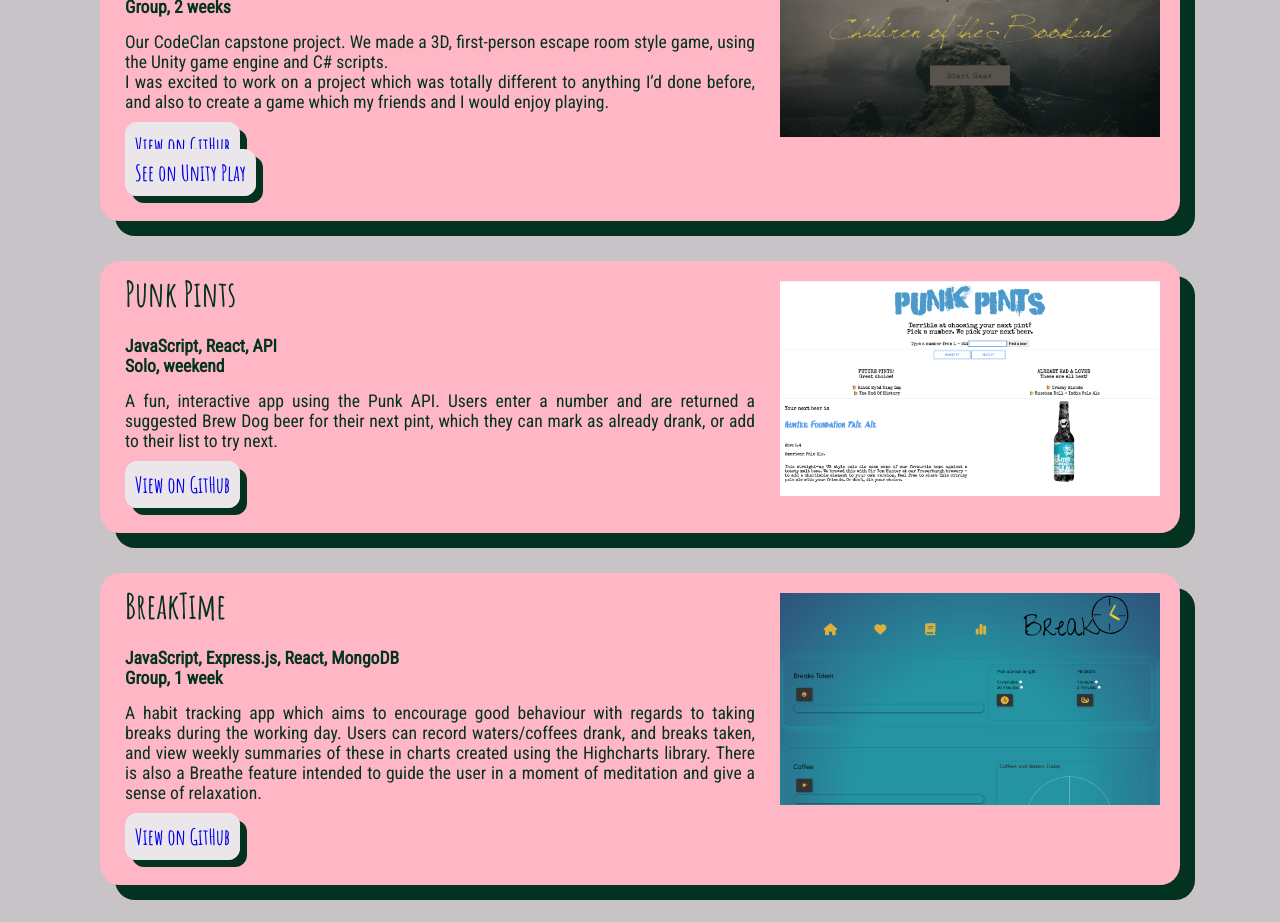
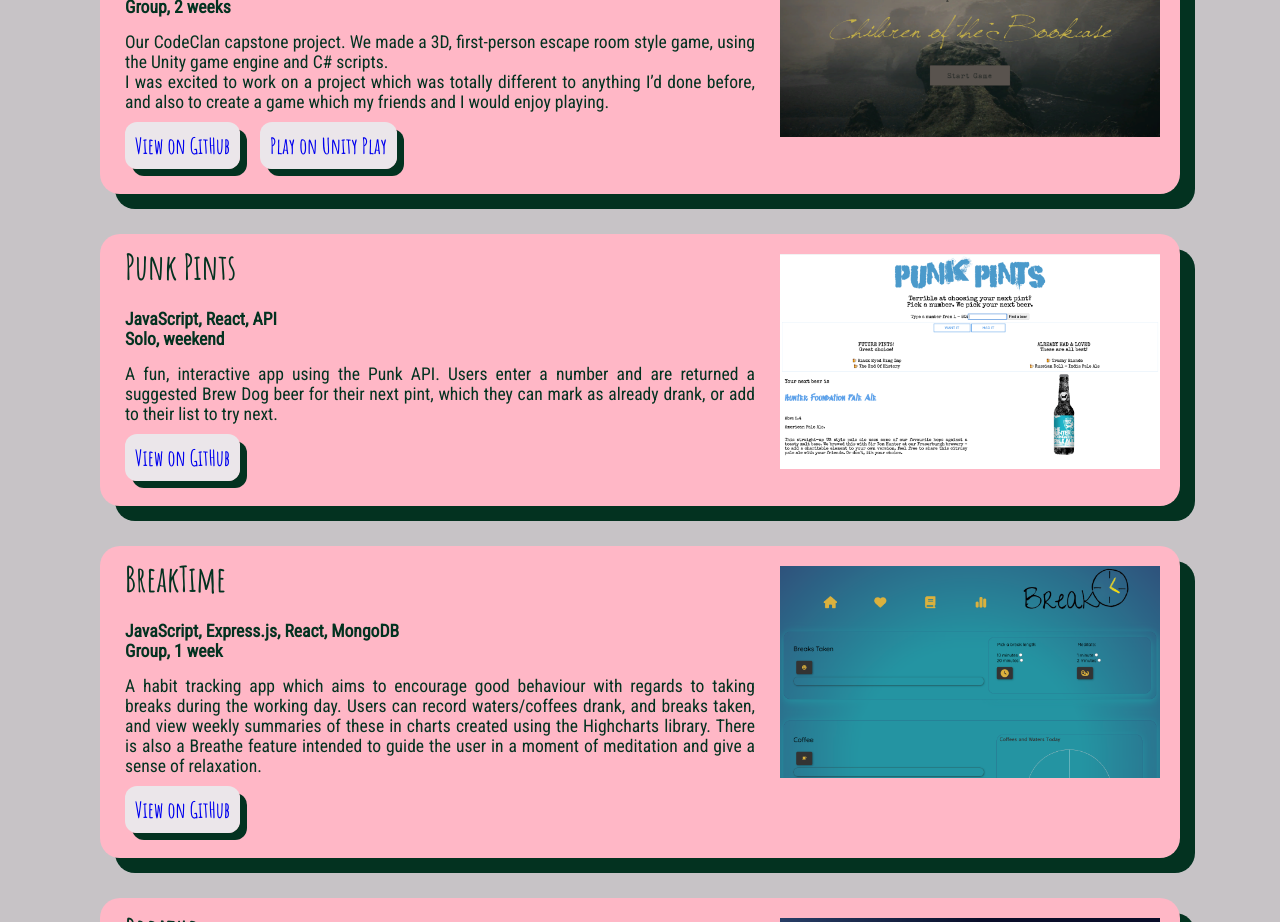
Before and after one commit to charbroadley/portfolio, a React (Create React App) app: page / in a window 1280 px wide. Shown: the part 980-1902 px from the top of the page. Built offline with nearby package versions, Linux system fonts and the light colour scheme.

Commit message:
button spacing changed

```diff
--- a/src/components/Project5.js
+++ b/src/components/Project5.js
@@ -13,9 +13,7 @@ const Project5 = () => {
                 <br/><br/>
                     <div className="button-container">
                         <a className="button" href="https://github.com/samuel-williams-ed/Escape_Game" target="_blank">View on GitHub</a>
-                    </div>
-                    <div className="button-container">
-                        <a className="button" href="https://play.unity.com/mg/other/children-of-the-bookcase" target="_blank">See on Unity Play</a>
+                        <a className="live-link" href="https://play.unity.com/mg/other/children-of-the-bookcase" target="_blank">Play on Unity Play</a>
                     </div>
                 </p>
             </div>
```
